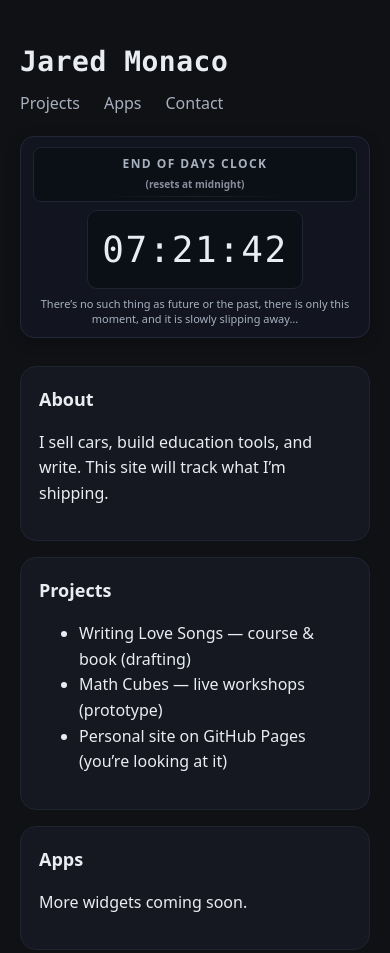
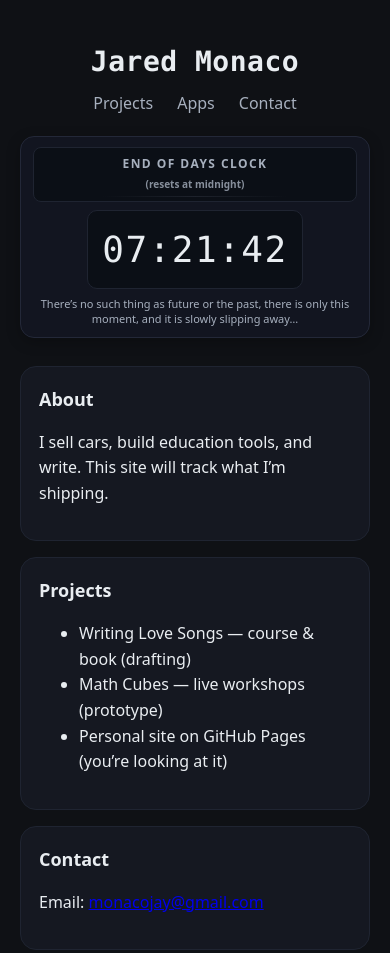
Before and after one commit to monacojay/monacojay.github.io, a plain HTML site: page index.html in a window 390 px wide. Shown: the top 953 px of the page. Drawn offline with Linux system fonts and the light colour scheme.

Commit message:
Update header layout and styles in index.html
Refactor header layout and styles for better alignment and responsiveness.

```diff
--- a/index.html
+++ b/index.html
@@ -5,29 +5,40 @@
   <meta name="viewport" content="width=device-width,initial-scale=1" />
   <title>monacojay.com</title>
   <style>
-    /* ===== Base site styles (stable) ===== */
     :root { --bg:#0f1115; --card:#151821; --text:#e9edf1; --muted:#a7b0be; --accent:#7bd389; }
     *{box-sizing:border-box} html,body{margin:0;height:100%}
     body{font:16px/1.6 system-ui,-apple-system,Segoe UI,Roboto,Ubuntu,"Helvetica Neue",Arial,sans-serif;background:var(--bg);color:var(--text);}
     .wrap{max-width:880px;margin:0 auto;padding:40px 20px}
 
-    /* ===== Header layout: left column (name+links) / right column (clock) ===== */
+    /* ===== Header: centered left/right ===== */
     header{
       display:flex;
-      justify-content:space-between;  /* left vs right */
-      align-items:flex-start;         /* top-align */
+      justify-content:center;    /* centers both sides together */
+      align-items:center;
+      gap:80px;                  /* space between name+nav and clock */
       margin-bottom:28px;
-      gap:20px;
+      flex-wrap:wrap;
     }
-    .navcol{display:flex;flex-direction:column;align-items:flex-start}
-    .mono{font-family: ui-monospace,SFMono-Regular,Menlo,monospace}
-    header .mono{font-size:28px;font-weight:700;letter-spacing:.5px}
 
-    nav{display:flex;gap:24px;align-items:center;margin-top:6px;flex-wrap:wrap}
+    .navcol{
+      display:flex;
+      flex-direction:column;
+      align-items:center;        /* center name and links together */
+    }
+
+    .mono{
+      font-family: ui-monospace,SFMono-Regular,Menlo,monospace;
+      font-size:28px;
+      font-weight:700;
+      letter-spacing:.5px;
+      margin-bottom:6px;
+    }
+
+    nav{display:flex;gap:24px;align-items:center;flex-wrap:wrap;justify-content:center}
     nav a{color:var(--muted);text-decoration:none}
     nav a:hover{color:var(--text)}
 
-    /* ===== Clock (right side) ===== */
+    /* ===== Clock ===== */
     header .clock{
       display:inline-flex;flex-direction:column;align-items:stretch;gap:8px;
       padding:10px 12px;background:#121520;border:1px solid #232838;border-radius:14px;
@@ -56,9 +67,8 @@
     .card h3{margin:0 0 6px;font-size:18px}
     footer{margin:36px 0 12px;color:var(--muted);font-size:14px;text-align:center}
 
-    /* ===== Mobile ===== */
     @media (max-width:540px){
-      header{flex-direction:column}
+      header{flex-direction:column;gap:20px}
       header .clock{width:100%;max-width:100%}
     }
   </style>
@@ -75,7 +85,6 @@
         </nav>
       </div>
 
-      <!-- Clock on the right -->
       <div id="backclock" class="clock" aria-label="End of Days Clock">
         <div class="title">
           End of Days Clock
@@ -103,11 +112,6 @@
         </ul>
       </section>
 
-      <section id="apps" class="card">
-        <h3>Apps</h3>
-        <p>More widgets coming soon.</p>
-      </section>
-
       <section id="contact" class="card">
         <h3>Contact</h3>
         <p>Email: <a href="mailto:monacojay@gmail.com">monacojay@gmail.com</a></p>
@@ -118,19 +122,15 @@
   </div>
 
   <script>
-    // footer year
     document.getElementById('y').textContent = new Date().getFullYear();
-
-    // Backwards clock
     (function(){
       const root = document.getElementById('backclock');
       if(!root) return;
       const digits = root.querySelector('.digits');
-
       function timeLeftNowMs(){
         const now = new Date();
         const tomorrow = new Date(now);
-        tomorrow.setHours(24,0,0,0); // midnight next day
+        tomorrow.setHours(24,0,0,0);
         return Math.max(0, tomorrow - now);
       }
       function fmt(ms){
```
